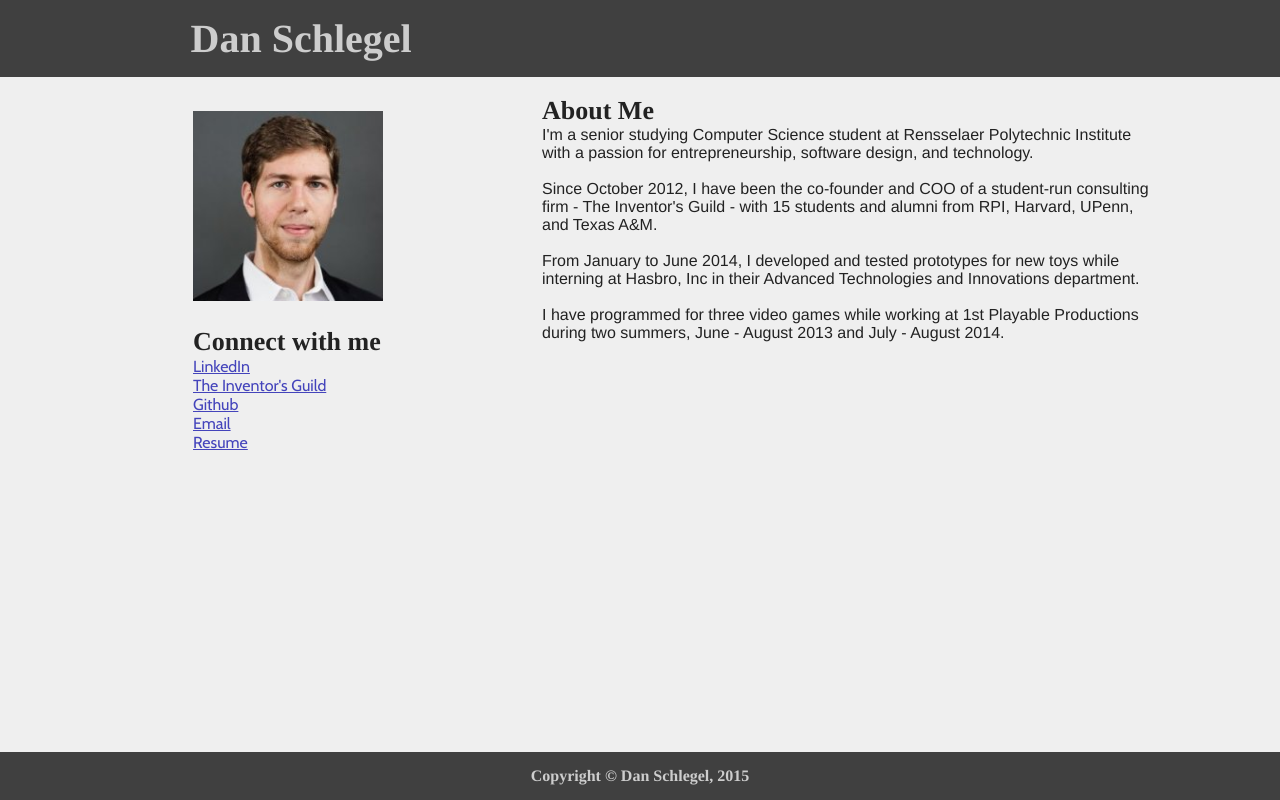
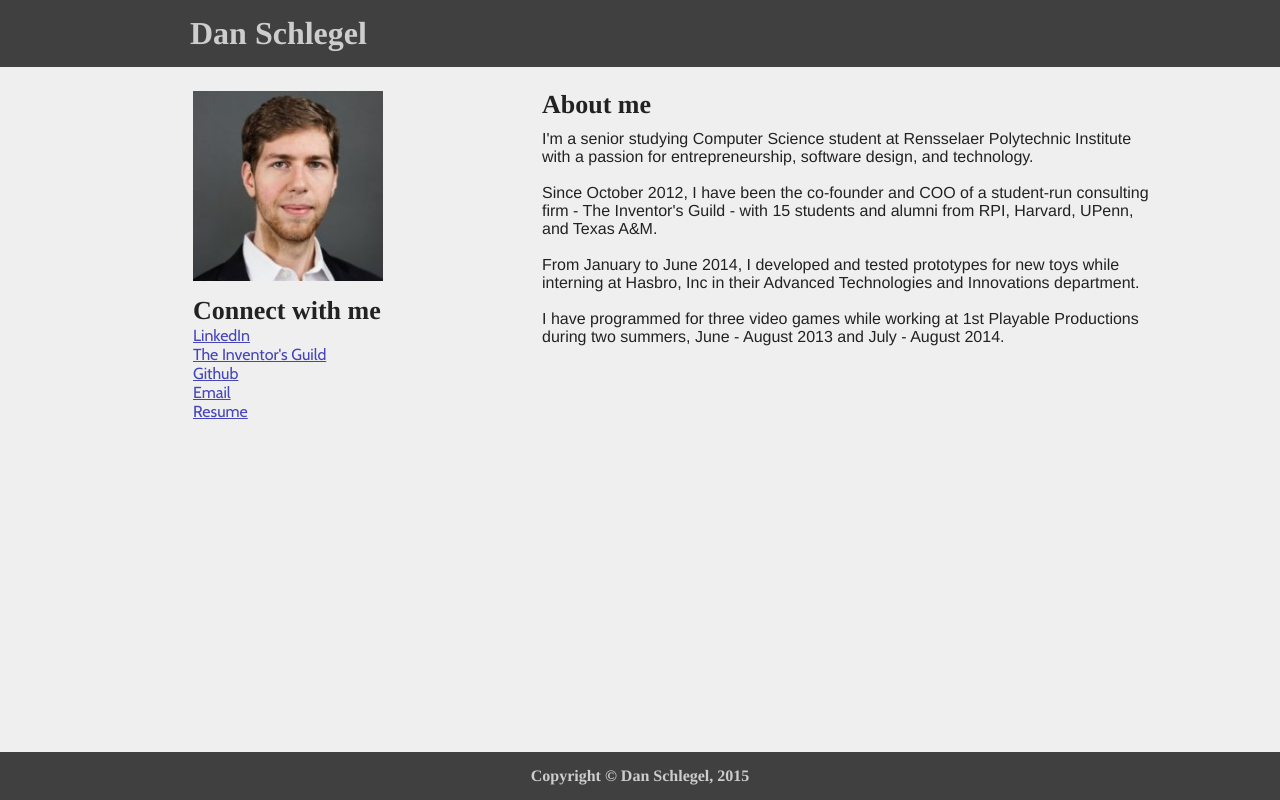
Before and after one commit to DanSchlegel/danschlegel.github.io, a plain HTML site: page index.html in a window 1280 px wide. Drawn offline with nearby package versions, Linux system fonts and the light colour scheme.

Commit message:
Styling tweaks.
* Reduced h1 font size.
* Fixed header/footer adjustments based on screen sizes
* Updated margins for contents
* Fixed spacing between picture and "Connect with me"
* Better spaced "About me" section
* Renamed "About Me" to "About me"

```diff
--- a/index.html
+++ b/index.html
@@ -24,7 +24,7 @@
 
 			<sidebar id = "right">
 				<ul id = "intro">
-					<h3>About Me</h3>
+					<h3>About me</h3>
 					<li>I'm a senior studying Computer Science student at Rensselaer Polytechnic Institute with a passion for entrepreneurship, software design, and technology.</li>
 					<br />
 					<li>Since October 2012, I have been the co-founder and COO of a student-run consulting firm - The Inventor's Guild - with 15 students and alumni from RPI, Harvard, UPenn, and Texas A&M.</li>
--- a/style.css
+++ b/style.css
@@ -17,7 +17,7 @@ h1, h3, h4 {
 }
 
 h1 {
-	font-size: 40px;
+	font-size: 32px;
 }
 
 h3 {
@@ -33,7 +33,7 @@ h4 {
 #header {
 	background-color: #404040;
 	color: #CDCDCD;
-
+	min-width: 1024px;
 	width: 100%;
 	position: absolute;
     left: 0px;
@@ -41,18 +41,18 @@ h4 {
 }
 
 #heading {
-	width:1024px;
+	width:900px;
 	text-align: left;
 
 	margin-top: 10px;
 	margin-bottom: 10px;
 	margin-left: auto;
 	margin-right: auto;
-	padding: 5px 0px 5px 125px;
+	padding: 5px 0px 5px 0px;
 }
 
 #content {
-	margin-top: 70px;
+	margin-top: 50px;
 	padding-bottom: 20px;
 	margin-bottom: 40px;
 	overflow: hidden;
@@ -70,6 +70,10 @@ h4 {
 
 #connect {}
 
+#connect h3 {
+	margin-top: 15px;
+}
+
 #connect li {
 	font-family: "Cabin", serif;
 	font-size: 16px;
@@ -85,6 +89,7 @@ h4 {
 	text-align: center;
 	margin: auto;
 	margin-top: 25px;
+	margin-bottom: 0px;
 	width: 190px;
 	height: auto;
 }
@@ -97,6 +102,12 @@ h4 {
 }
 
 #intro {}
+
+#intro h3 {
+	margin: auto;
+	margin-top: 40px;
+	margin-bottom: 10px;
+}
 
 #intro li {
 	font-family: Helvetica, sans-serif;
@@ -130,12 +141,14 @@ a:active {
 	color: #CDCDCD;
 
 	position: absolute;
+	min-width: 1024px;
 	width: 100%;
 	left: 0px;
 	bottom: 0px;
 }
 
 #closing {
+	width:900px;
 	text-align: center;
 
 	margin-top: 10px;
```
